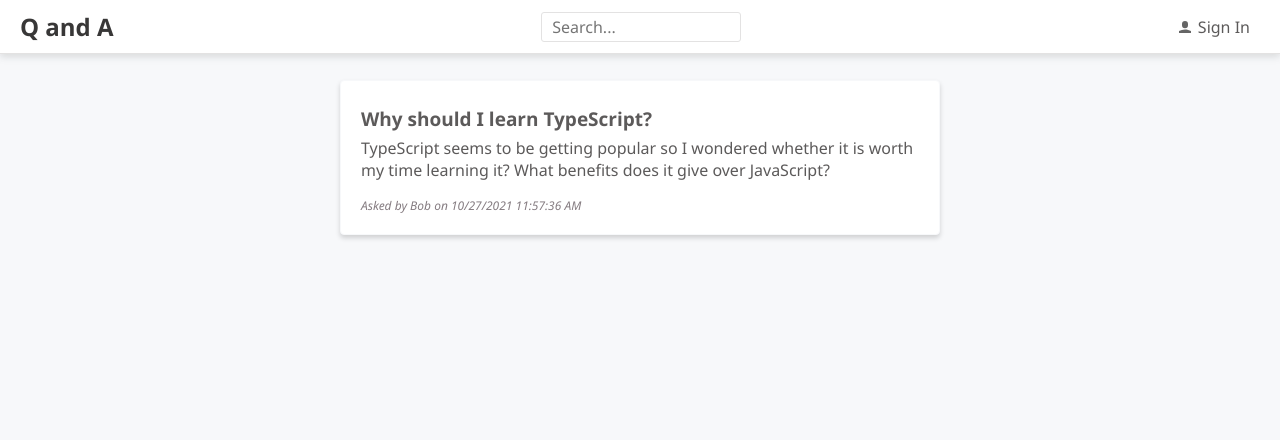
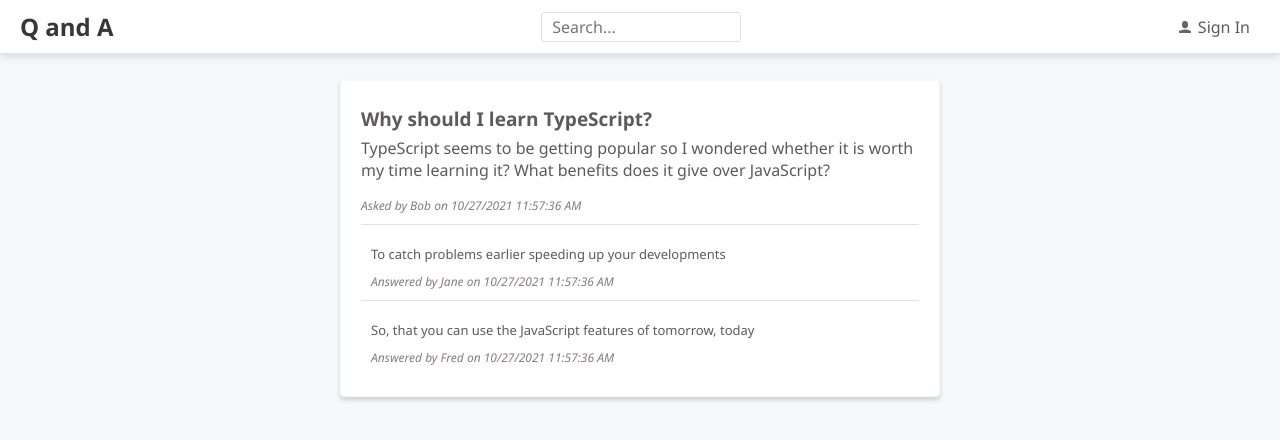
Before and after one commit to vytautas-dotcom/QAprojFrontend, a React (Create React App) app in the folder frontend/: page /questions/1 in a window 1280 px wide. Shown: the top 440 px of the page. Built offline with nearby package versions, Linux system fonts and the light colour scheme.

Commit message:
Add AnswerList and Answer components and render them in the QuestionPage

```diff
--- /dev/null
+++ b/frontend/src/Answer.tsx
@@ -0,0 +1,37 @@
+/** @jsxImportSource @emotion/react */
+import { css } from "@emotion/react";
+import React from "react";
+import { AnswerData } from "./QuestionData";
+import { gray3 } from "./Styles";
+
+interface Props {
+  data: AnswerData;
+}
+
+export const Answer = ({ data }: Props) => (
+  <div
+    css={css`
+      padding: 10px 10px;
+    `}
+  >
+    <div
+      css={css`
+        padding: 10px 0;
+        font-size: 13px;
+      `}
+    >
+      {data.content}
+    </div>
+    <div
+      css={css`
+        font-size: 12px;
+        font-style: italic;
+        color: ${gray3};
+      `}
+    >
+      {`Answered by ${
+        data.userName
+      } on ${data.created.toLocaleDateString()} ${data.created.toLocaleTimeString()}`}
+    </div>
+  </div>
+);
--- /dev/null
+++ b/frontend/src/AnswerList.tsx
@@ -0,0 +1,31 @@
+/** @jsxImportSource @emotion/react */
+import { css } from "@emotion/react";
+import React from "react";
+import { AnswerData } from "./QuestionData";
+import { Answer } from "./Answer";
+import { gray5 } from "./Styles";
+
+interface Props {
+  data: AnswerData[];
+}
+
+export const AnswerList = ({ data }: Props) => (
+  <ul
+    css={css`
+      list-style: none;
+      margin: 10px 0 0 0;
+      padding: 0;
+    `}
+  >
+    {data.map((answer) => (
+      <li
+        key={answer.answerId}
+        css={css`
+          border-top: 1px solid ${gray5};
+        `}
+      >
+        <Answer data={answer} />
+      </li>
+    ))}
+  </ul>
+);
--- a/frontend/src/QuestionPage.tsx
+++ b/frontend/src/QuestionPage.tsx
@@ -8,6 +8,8 @@
 
 import { useParams } from "react-router-dom";
 import React from "react";
+
+import { AnswerList } from "./AnswerList";
 
 export const QuestionPage = () => {
   const [question, setQuestion] = React.useState<QuestionData | null>(null);
@@ -61,6 +63,7 @@
                 question.userName
               } on ${question.created.toLocaleDateString()} ${question.created.toLocaleTimeString()}`}
             </div>
+            <AnswerList data={question.answers} />
           </React.Fragment>
         )}
       </div>
```
